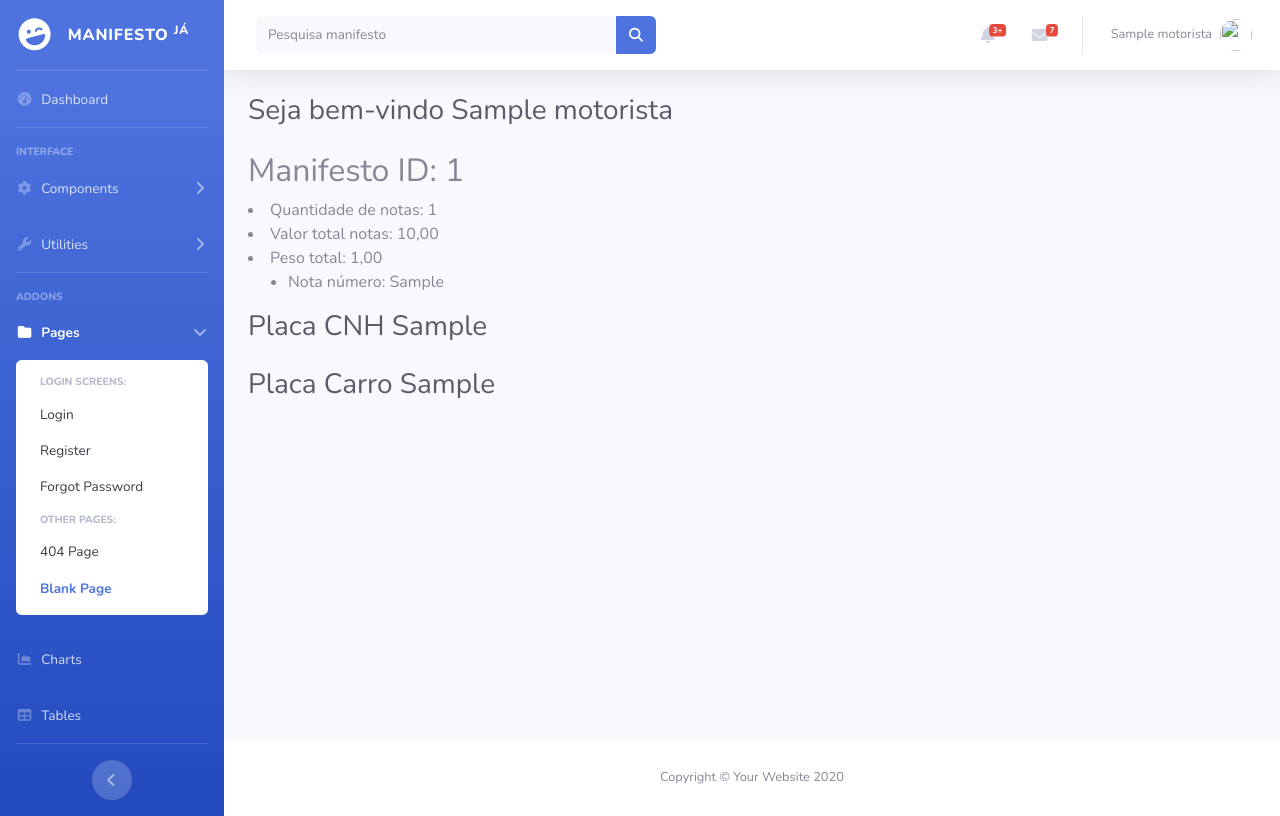
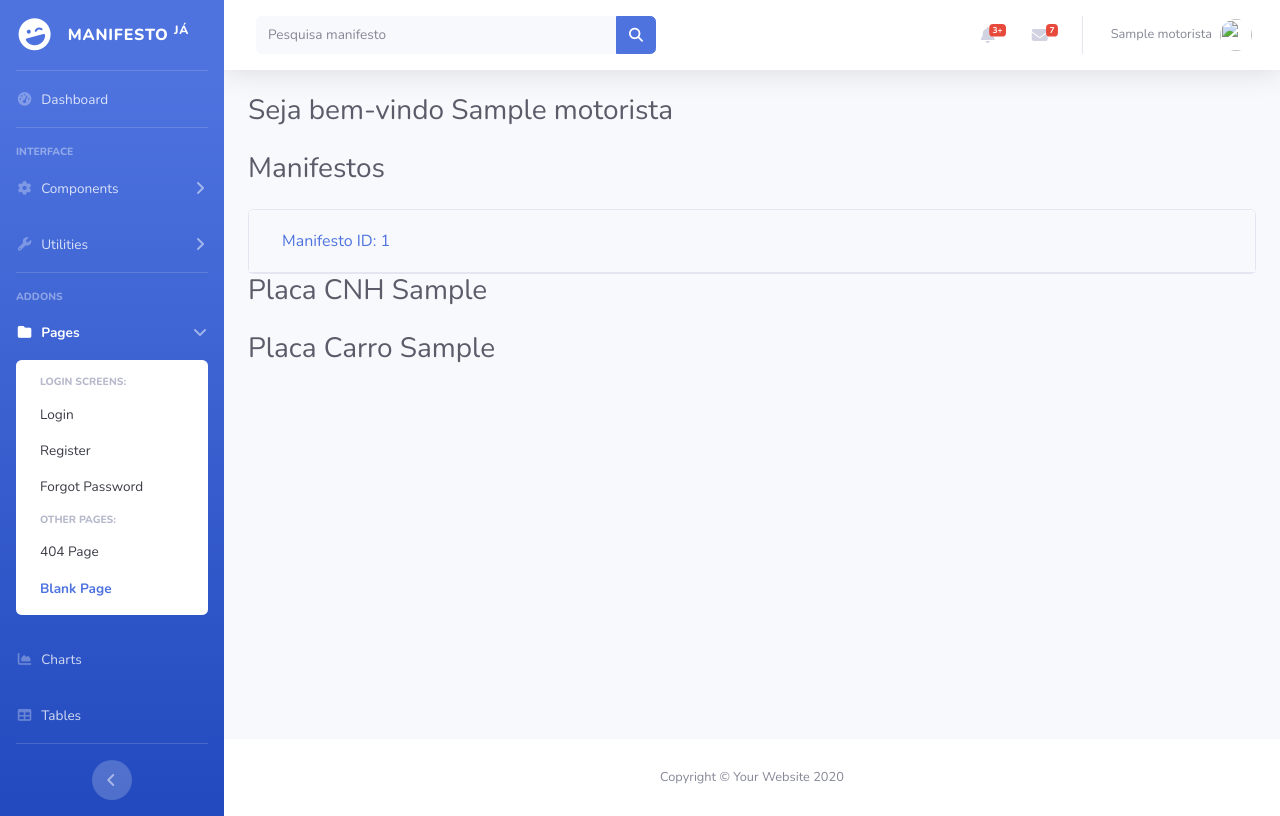
Before and after one commit to dev-quickdelivery/Manifesto, a Django app: page /painel/ in a window 1280 px wide. Run offline with Django 5.2, Linux system fonts and the light colour scheme; a user stored in the database is signed in; tables that the repository leaves empty hold one stand-in row (values such as "Sample post").

Commit message:
general page update

```diff
--- a/motorista/templates/dashboard/painel.html
+++ b/motorista/templates/dashboard/painel.html
@@ -9,19 +9,44 @@
     <!-- Page Heading -->
     <h1 class="h3 mb-4 text-gray-800">Seja bem-vindo {{ motorista.nome }}</h1>
 
-    {% for m in manifesto %}
-    <h2>Manifesto ID: {{ m.id }}</h2>
-    <li>Quantidade de notas: {{ m.notas.count }}</li>
-    <li>Valor total notas: {{ m.valor }}</li>
-    <li>Peso total: {{ m.peso }}</li>
-    <ul>
-      {% for n in m.notas.all %}
-        <li>Nota número: {{ n.numero }}</li>
-      {% empty %}
-        <li>Sem notas vinculadas.</li>
-      {% endfor %}
-    </ul>
-{% endfor %}
+    <h1 class="h3 mb-4 text-gray-800">Manifestos</h1>
+    <div id="accordion">
+        {% for m in manifesto %}
+        <div class="card">
+            <div class="card-header" id="heading-{{ m.id }}">
+                <h5 class="mb-0">
+                    <button class="btn btn-link collapsed" data-toggle="collapse" data-target="#collapse-{{ m.id }}"
+                        aria-expanded="false" aria-controls="collapse-{{ m.id }}">
+                        Manifesto ID: {{ m.id }}
+                    </button>
+                </h5>
+            </div>
+
+            <div id="collapse-{{ m.id }}" class="collapse" aria-labelledby="heading-{{ m.id }}" data-parent="#accordion">
+                <div class="card-body">
+                    <ul class="list-group">
+                        <li class="list-group-item ml-4 mr-4">Quantidade de notas: {{ m.notas.count }}</li>
+                        <li class="list-group-item ml-4 mr-4">Valor total notas: {{ m.valor }}</li>
+                        <li class="list-group-item ml-4 mr-4">Peso total: {{ m.peso }}</li>
+
+                        {% with notas=m.notas.all %}
+                            {% if notas %}
+                                {% for n in notas %}
+                                    <li class="list-group-item ml-4 mr-4">Nota número: {{ n.numero }}</li>
+                                {% endfor %}
+                            {% else %}
+                                <li class="list-group-item ml-4 mr-4">Sem notas vinculadas.</li>
+                            {% endif %}
+                        {% endwith %}
+                    </ul>
+                </div>
+            </div>
+        </div>
+        {% empty %}
+        <p>Sem manifestos encontrados.</p>
+        {% endfor %}
+    </div>
+
     <h1 class="h3 mb-4 text-gray-800">Placa CNH {{ motorista.cnh }}</h1>
 
     <h1 class="h3 mb-4 text-gray-800">Placa Carro {{ motorista.placa }}</h1>
```
